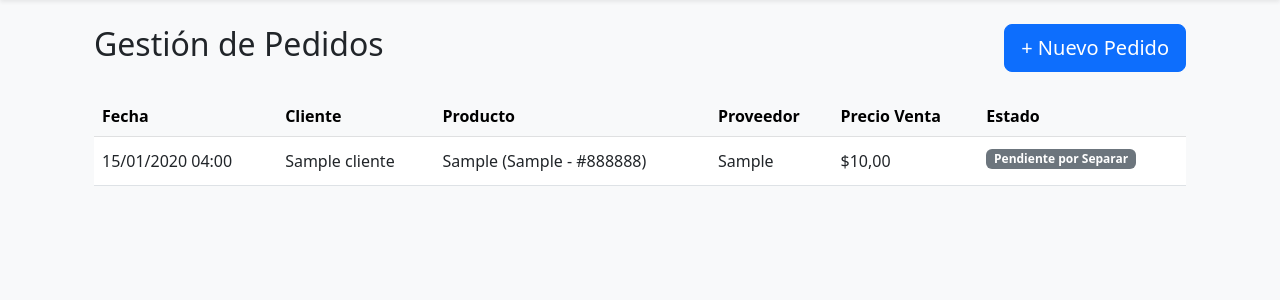
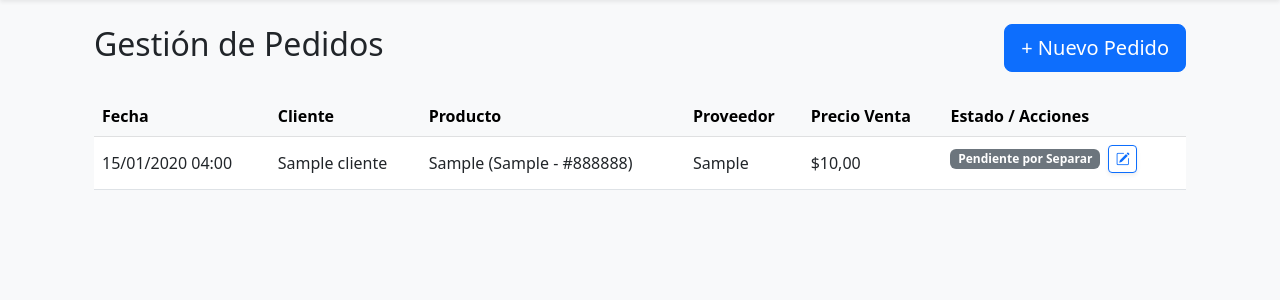
Before and after one commit to ricardona824-tech/ramirez-fashion-erp, a Django app: page /clientes/pedidos/ in a window 1280 px wide. Shown: the part 66-366 px from the top of the page. Run offline with Django 5.2, Linux system fonts and the light colour scheme; tables that the repository leaves empty hold one stand-in row (values such as "Sample post").

Commit message:
Agregado botón y función para editar pedidos

```diff
--- a/cartera/forms.py
+++ b/cartera/forms.py
@@ -32,5 +32,5 @@ class AbonoForm(forms.ModelForm):
 
 class AbonoGlobalForm(forms.Form):
     monto = forms.DecimalField(max_digits=15, decimal_places=2, label="Monto a Abonar")
-    cuenta_destino = forms.ModelChoiceField(queryset=Cuenta.objects.all(), label="Cuenta destino")
+    cuenta_destino = forms.ModelChoiceField(queryset=Cuenta.objects.exclude(nombre__contains='Migración'), label="Cuenta destino")
     comprobante = forms.CharField(max_length=100, required=False, label="N° Comprobante / Referencia")
--- a/clientes/urls.py
+++ b/clientes/urls.py
@@ -17,4 +17,5 @@ urlpatterns = [
     path('pedidos/cambio/proveedor/<uuid:pk>/', views.marcar_cambiado_proveedor, name='marcar_cambiado_proveedor'),
     path('pedidos/cambio/entregar/<uuid:pk>/', views.entregar_cambio, name='entregar_cambio'),
     path('pedidos/cancelar/<uuid:pk>/', views.cancelar_venta, name='cancelar_venta'),
+    path('pedidos/editar/<uuid:id_pedido>/', views.editar_pedido, name='editar_pedido'),
 ]
--- a/clientes/views.py
+++ b/clientes/views.py
@@ -285,3 +285,26 @@ def cancelar_venta(request, pk):
         form = CancelarVentaForm()
 
     return render(request, 'clientes/cancelar_venta.html', {'form': form, 'pedido': pedido})
+
+
+def editar_pedido(request, id_pedido):
+    """Permite editar un pedido existente."""
+    # 1. Buscamos el pedido en la base de datos
+    pedido = get_object_or_404(Pedido, pk=id_pedido)
+
+    if request.method == 'POST':
+        # 2. Le pasamos los nuevos datos (request.POST) y le decimos que sobreescriba este pedido (instance=pedido)
+        form = PedidoForm(request.POST, instance=pedido)
+        if form.is_valid():
+            form.save()
+            messages.success(request, "¡Pedido actualizado correctamente!")
+            return redirect('clientes:lista_pedidos')
+    else:
+        # 3. Si apenas entra a la página, le mostramos el formulario prellenado
+        form = PedidoForm(instance=pedido)
+
+    # Nota: Asegúrate de que 'clientes/pedido_form.html' sea el mismo archivo que usas para CREAR pedidos
+    return render(request, 'clientes/pedido_form.html', {
+        'form': form,
+        'titulo': f'Editar Pedido - {pedido.cliente.nombre}'
+    })
--- a/templates/clientes/lista_pedidos.html
+++ b/templates/clientes/lista_pedidos.html
@@ -24,7 +24,7 @@
                     <th>Producto</th>
                     <th>Proveedor</th>
                     <th>Precio Venta</th>
-                    <th>Estado</th>
+                    <th>Estado / Acciones</th>
                 </tr>
             </thead>
             <tbody>
@@ -36,7 +36,12 @@
                     <td>{{ pedido.proveedor }}</td>
                     <td>${{ pedido.precio_venta }}</td>
                     <td>
-                        <span class="badge bg-secondary mb-2">{{ pedido.get_estado_display }}</span><br>
+                        <div class="d-flex align-items-center gap-2 mb-2">
+                            <span class="badge bg-secondary">{{ pedido.get_estado_display }}</span>
+                            <a href="{% url 'clientes:editar_pedido' pedido.id_pedido %}" class="btn btn-sm btn-outline-primary shadow-sm" style="padding: 0.15rem 0.4rem;" title="Editar Pedido">
+                                <i class="bi bi-pencil-square"></i>
+                            </a>
+                        </div>
 
                         {% if pedido.estado == 'SEPARADO' %}
                             <a href="{% url 'clientes:marcar_recogido' pedido.id_pedido %}" class="btn btn-sm btn-warning">
```
